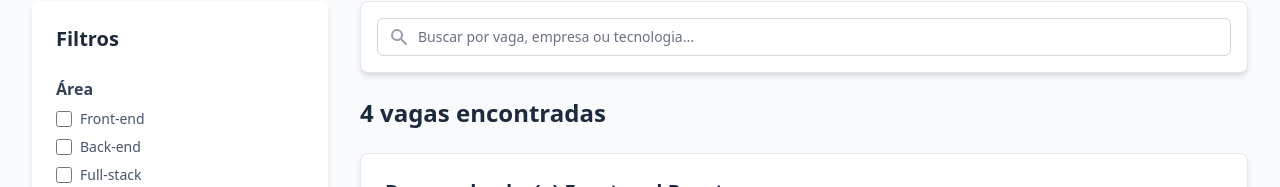
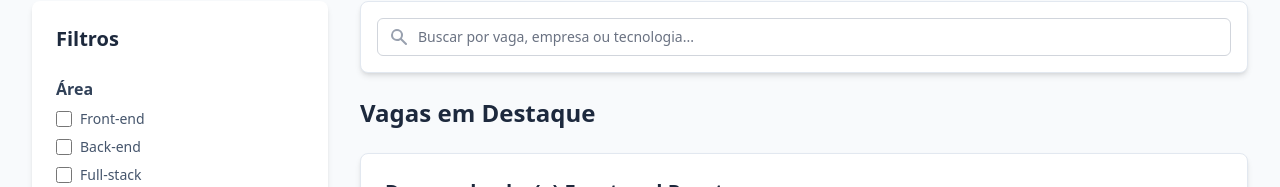
Before and after one commit to querensales/techVagas, a Next.js app: page / in a window 1280 px wide. Shown: the part 95-282 px from the top of the page. Built offline with nearby package versions, Linux system fonts and the light colour scheme.

Commit message:
⚡️ Logica de filtro
iniciando o filtro vazio

```diff
--- a/src/app/components/JobList/JobList.tsx
+++ b/src/app/components/JobList/JobList.tsx
@@ -1,4 +1,3 @@
-// components/JobList/JobList.tsx
 'use client';
 
 import React from 'react';
--- a/src/app/page.tsx
+++ b/src/app/page.tsx
@@ -93,6 +93,11 @@ export default function Home() {
     });
   }, [searchTerm, selectedFilters]);
 
+  const isFiltering = searchTerm !== '' ||
+                      selectedFilters.area.length > 0 ||
+                      selectedFilters.nivel.length > 0 ||
+                      selectedFilters.modelo.length > 0;
+
   return (
     <div className="bg-slate-50 min-h-screen">
       <Header onAnnounceClick={handleOpenModal} />
@@ -107,7 +112,7 @@ export default function Home() {
           <div className="w-3/4 space-y-6">
             <SearchBar searchTerm={searchTerm} setSearchTerm={setSearchTerm} />
             <h2 className="text-2xl font-bold text-slate-800">
-              {filteredJobs.length} vagas encontradas
+            {isFiltering ? `${filteredJobs.length} vagas encontradas` : 'Vagas em Destaque'}
             </h2>
             <JobList jobs={filteredJobs} />
           </div>
```
